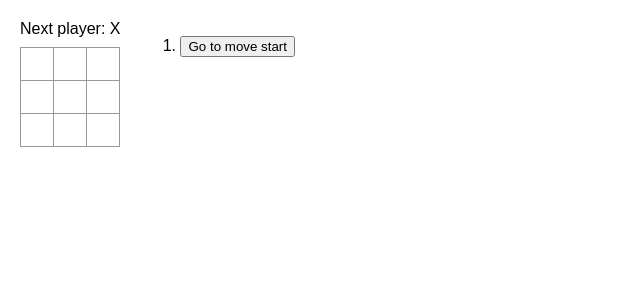
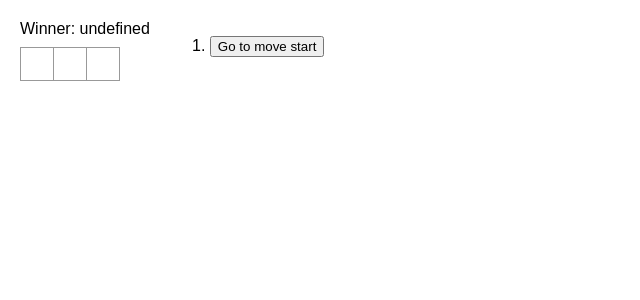
Before and after one commit to saanvitel/tictactoe, a React (Create React App) app in the folder src/: page / in a window 1280 px wide. Shown: the top 300 px of the page, without its empty margins (0-640 px from the left). Built offline with nearby package versions, Linux system fonts and the light colour scheme.

Commit message:
we got you can see the x's and o's when we use mapping this is now working :D

```diff
--- a/src/App.jsx
+++ b/src/App.jsx
@@ -1,28 +1,32 @@
 import { useState } from 'react';
 
-function Square({value, onSquareClick, winOutcome}) {
+function Square({value, handleClick, winOutcome}) {
   const squareClass = winOutcome ? "winsquare" : "square";
   return (
-    <button className={squareClass} onClick={onSquareClick}>
+    <button className={squareClass} onClick={handleClick}>
       {value}
     </button>
   );
 }
 
-function Board({xIsNext, squares, onPlay}) { // takes these props
+function Board({xIsNext, squares, handlePlay}) { // takes these props
   // squares are how the board looks right now
-
+  console.log("loaf", squares)
   function handleClick(i) {
-    if (calculateWinner(squares) || squares[i]) {
+    console.log('loaf handleClick')
+    if (calculateWinner(squares).length > 0 || squares[i]) {
+      console.log("loaf calculateWinner")
       return;
     }
     const nextSquares = squares.slice();
     if (xIsNext) {
+      console.log("loaf isNext X")
       nextSquares[i] = 'X';
     } else {
+      console.log("loaf isNext O")
       nextSquares[i] = 'O';
     }
-    onPlay(nextSquares);
+    handlePlay(nextSquares);
   }
 
   const winner = calculateWinner(squares);// calculate winner squares sees if function has returned -> game is done
@@ -46,20 +50,29 @@ function Board({xIsNext, squares, onPlay}) { // takes these props
     <>
       <div className="status">{status}</div>
       <div className="board-row">
-        <Square winOutcome={false} value={squares[0]} onSquareClick={() => handleClick(0)} />
-        <Square winOutcome={false} value={squares[1]} onSquareClick={() => handleClick(1)} />
-        <Square winOutcome={false} value={squares[2]} onSquareClick={() => handleClick(2)} />
+        {squares.map((element, index) => {
+          if(index > 2) {
+            return
+          }
+
+          console.log("loaf index",index)
+          if (winner.includes(index)) {
+            return <Square winOutcome={true} value={squares[index]} handleClick={() => handleClick(index)} />
+          } else {
+            return <Square winOutcome={false} value={squares[index]} handleClick={() => handleClick(index)} />
+          }
+        })}
+      </div>
+      {/* <div className="board-row">
+        <Square value={squares[3]} onSquareClick={() => handleClick(3)} />
+        <Square value={squares[4]} onSquareClick={() => handleClick(4)} />
+        <Square value={squares[5]} onSquareClick={() => handleClick(5)} />
       </div>
       <div className="board-row">
-        <Square winOutcome={false} value={squares[3]} onSquareClick={() => handleClick(3)} />
-        <Square winOutcome={false} value={squares[4]} onSquareClick={() => handleClick(4)} />
-        <Square winOutcome={false} value={squares[5]} onSquareClick={() => handleClick(5)} />
-      </div>
-      <div className="board-row">
-        <Square winOutcome={false} value={squares[6]} onSquareClick={() => handleClick(6)} />
-        <Square winOutcome={false} value={squares[7]} onSquareClick={() => handleClick(7)} />
-        <Square winOutcome={false} value={squares[8]} onSquareClick={() => handleClick(8)} />
-      </div>
+        <Square value={squares[6]} onSquareClick={() => handleClick(6)} />
+        <Square value={squares[7]} onSquareClick={() => handleClick(7)} />
+        <Square value={squares[8]} onSquareClick={() => handleClick(8)} />
+      </div> */}
     </>
   );
 }
@@ -97,7 +110,7 @@ export default function Game(){
   return (
     <div className="game">
       <div className="game-board">
-        <Board xIsNext={xIsNext} squares={currentSquares} onPlay={handlePlay}/>
+        <Board xIsNext={xIsNext} squares={currentSquares} handlePlay={handlePlay}/>
       </div>
       <div className="game-info">
         <ol>{moves}</ol>
@@ -124,5 +137,5 @@ function calculateWinner(squares) {
       return [a, b, c];
     }
   }
-  return null;
+  return [];
 }
```
